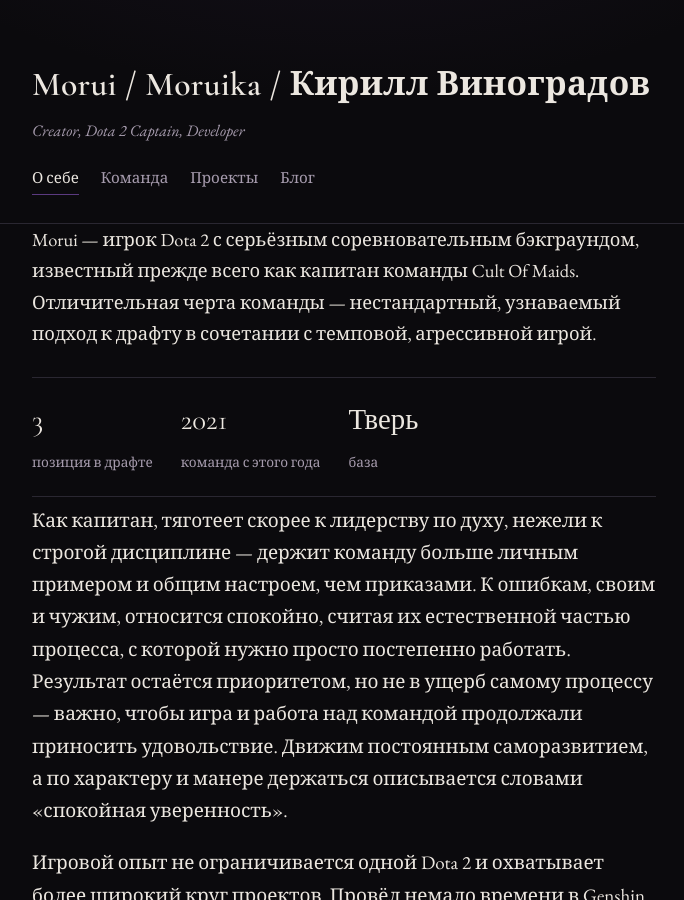
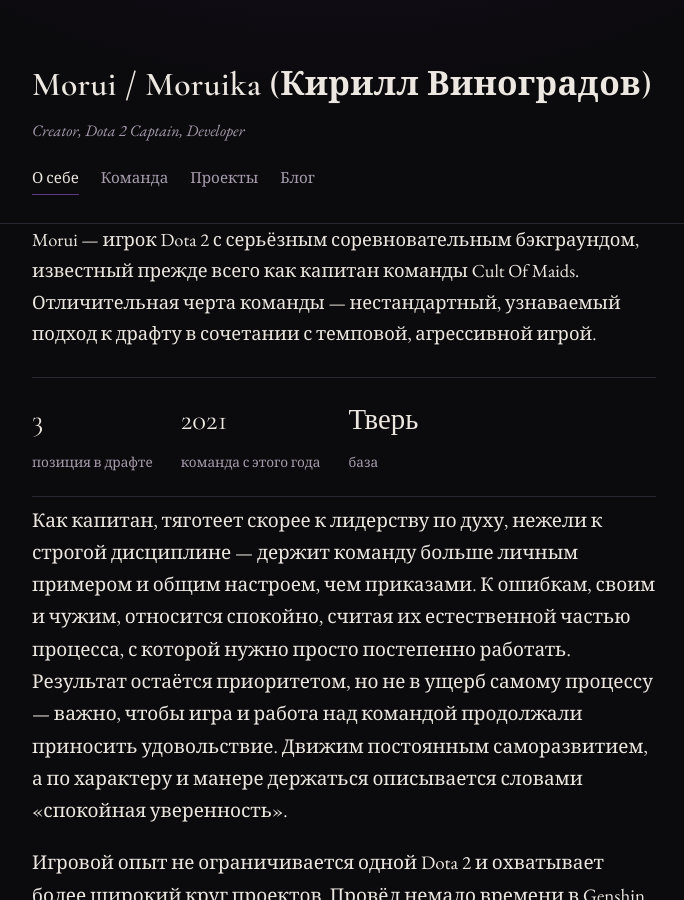
Before and after one commit to Moruika/moruika.github.io, a Jekyll site: the page built from index.md, in a window 1280 px wide and 900 px high. Shown: the whole window, without its empty margins (296-980 px from the left). Built offline with Jekyll 4.4.1, drawn with Linux system fonts in a browser that asks for light colours.

Commit message:
Update nav.html

```diff
--- a/_includes/nav.html
+++ b/_includes/nav.html
@@ -1,6 +1,6 @@
 <header class="site-header">
   <div class="wrap">
-    <h1 class="site-title">Morui / Moruika / Кирилл Виноградов</h1>
+    <h1 class="site-title">Morui / Moruika (Кирилл Виноградов)</h1>
     <p class="site-tagline">Creator, Dota 2 Captain, Developer</p>
     <nav class="site-nav">
       <a href="{{ '/' | relative_url }}" {% if page.url == '/' %}class="is-active"{% endif %}>О себе</a>
```
